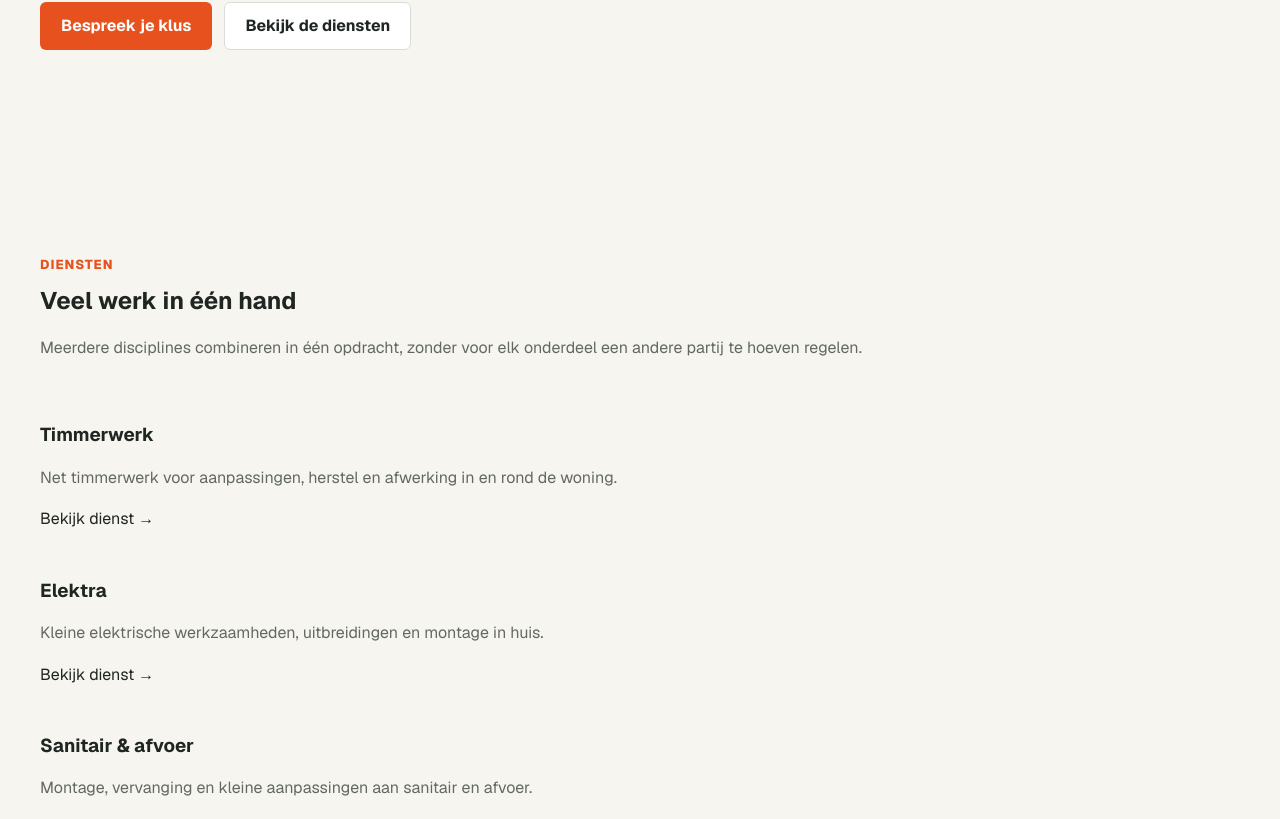
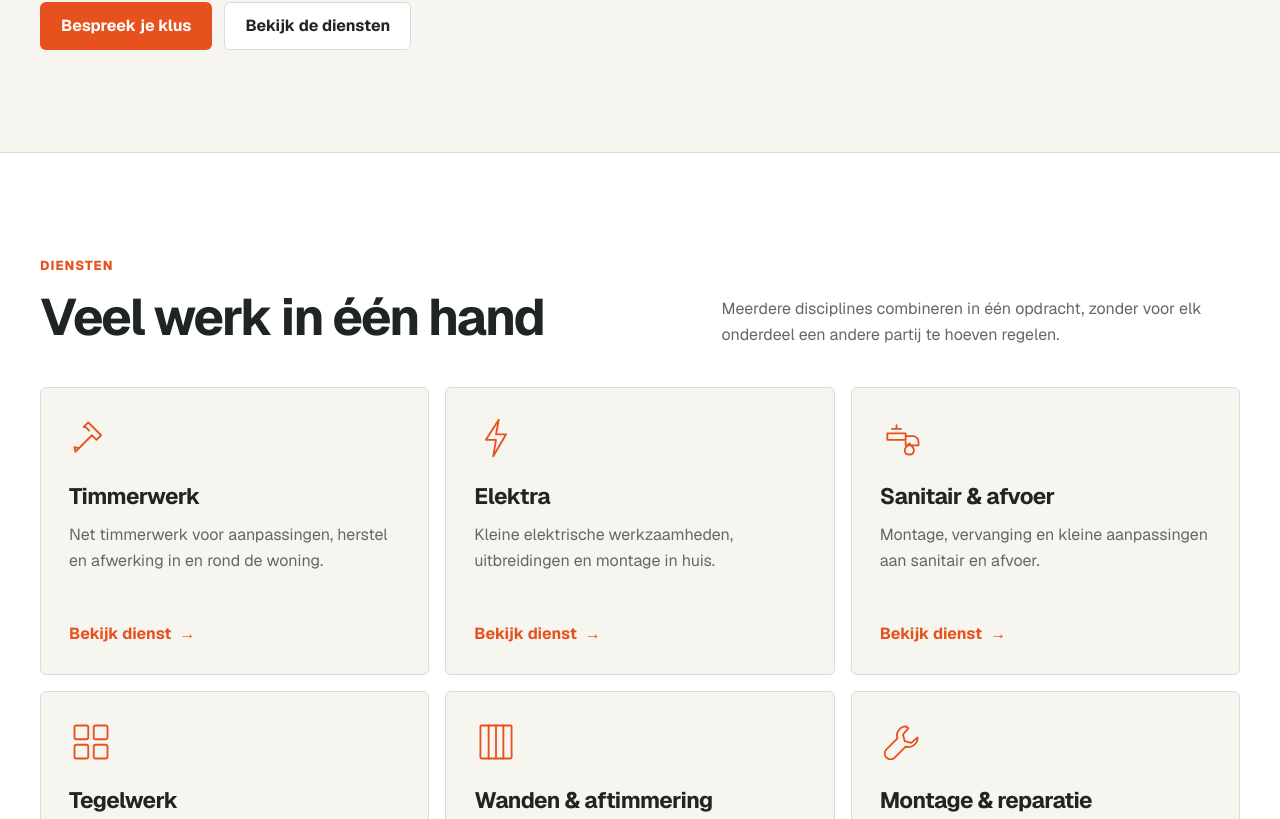
Before and after one commit to ambupilot/guusco-multi-service-website, a Next.js app: page / in a window 1280 px wide. Shown: the part 641-1460 px from the top of the page. Built offline with nearby package versions, Linux system fonts and the light colour scheme.

Commit message:
style: redesign homepage service cards

```diff
--- a/src/styles/layout/_home.scss
+++ b/src/styles/layout/_home.scss
@@ -6,7 +6,19 @@
 .hero__actions { display: flex; flex-wrap: wrap; gap: .75rem; }
 .eyebrow { margin-bottom: .75rem; color: var(--color-accent); font-size: .8125rem; font-weight: 750; text-transform: uppercase; letter-spacing: .08em; }
 .section { padding-block: clamp(4rem, 8vw, 7rem); }
-.service-grid { display: grid; grid-template-columns: repeat(3, 1fr); gap: 1rem; }
-.service-card { min-height: 9rem; display: flex; align-items: flex-end; padding: 1.5rem; border: 1px solid var(--color-border); border-radius: var(--radius-md); background: var(--color-surface); }
-@media (max-width: 800px) { .service-grid { grid-template-columns: 1fr 1fr; } }
-@media (max-width: 520px) { .service-grid { grid-template-columns: 1fr; } }
+.home-services { border-top: 1px solid var(--color-border); background: var(--color-surface); }
+.home-services__heading { display: grid; grid-template-columns: 1.1fr .9fr; gap: 3rem; align-items: end; margin-bottom: 2.5rem; }
+.home-services__heading h2 { margin-bottom: 0; font-size: clamp(2.25rem, 4vw, 3.5rem); letter-spacing: -.04em; }
+.home-services__heading > p { max-width: 34rem; margin-bottom: 0; }
+.home-services__grid { display: grid; grid-template-columns: repeat(3, minmax(0, 1fr)); gap: 1rem; }
+.home-service-card { min-height: 18rem; display: flex; flex-direction: column; padding: 1.75rem; border: 1px solid var(--color-border); border-radius: var(--radius-sm); background: var(--color-background); transition: transform var(--transition-fast), border-color var(--transition-fast), box-shadow var(--transition-fast); }
+.home-service-card:hover { transform: translateY(-2px); border-color: color-mix(in srgb, var(--color-accent) 35%, var(--color-border)); box-shadow: var(--shadow-sm); }
+.home-service-card__icon { width: 2.75rem; height: 2.75rem; margin-bottom: 1.5rem; color: var(--color-accent); }
+.home-service-card__icon svg { width: 100%; height: 100%; stroke: currentColor; stroke-width: 2; stroke-linecap: round; stroke-linejoin: round; }
+.home-service-card h3 { margin-bottom: .75rem; font-size: 1.4rem; letter-spacing: -.025em; }
+.home-service-card p { margin-bottom: 0; line-height: 1.6; }
+.home-service-card > a { display: inline-flex; align-items: center; gap: .5rem; margin-top: auto; padding-top: 1.5rem; color: var(--color-accent); font-weight: 650; }
+.home-service-card > a:hover { text-decoration: underline; text-underline-offset: .18em; }
+@media (max-width: 900px) { .home-services__grid { grid-template-columns: repeat(2, minmax(0, 1fr)); } }
+@media (max-width: 700px) { .home-services__heading { grid-template-columns: 1fr; gap: 1rem; } }
+@media (max-width: 560px) { .home-services__grid { grid-template-columns: 1fr; } .home-service-card { min-height: 0; } }
```
